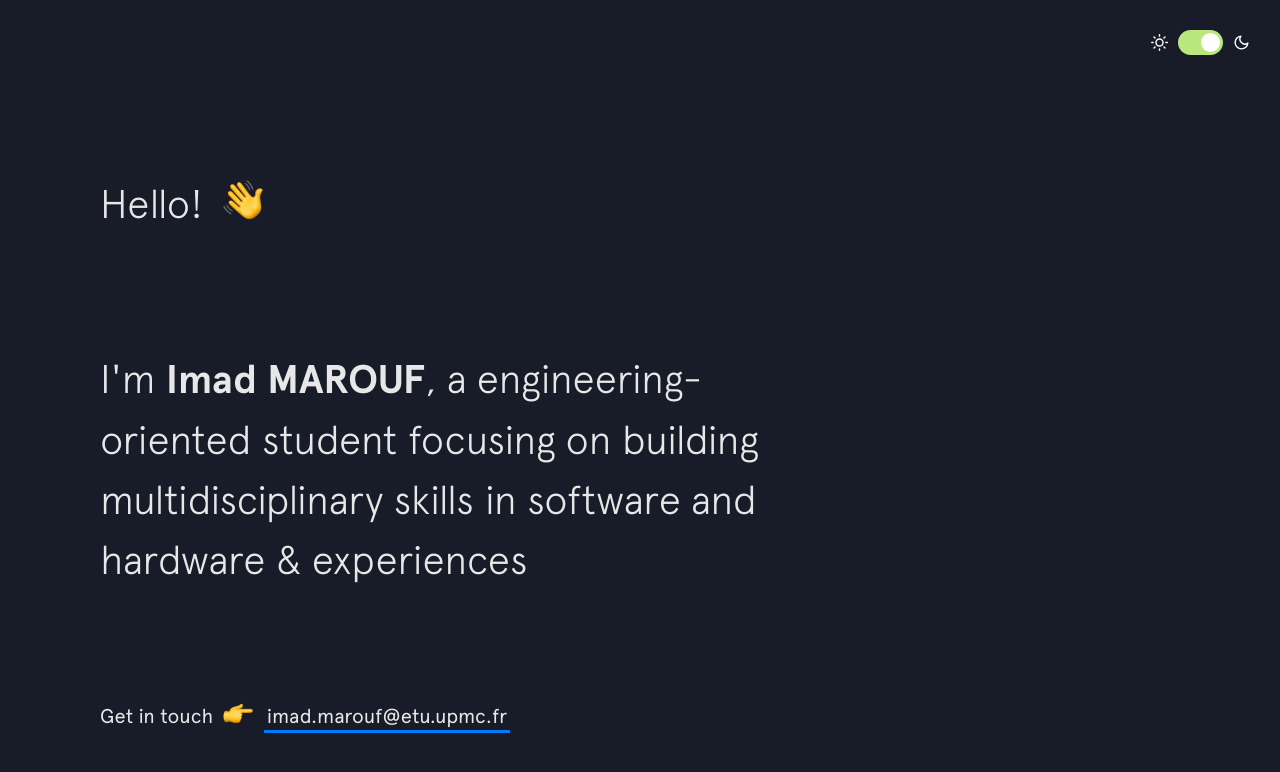
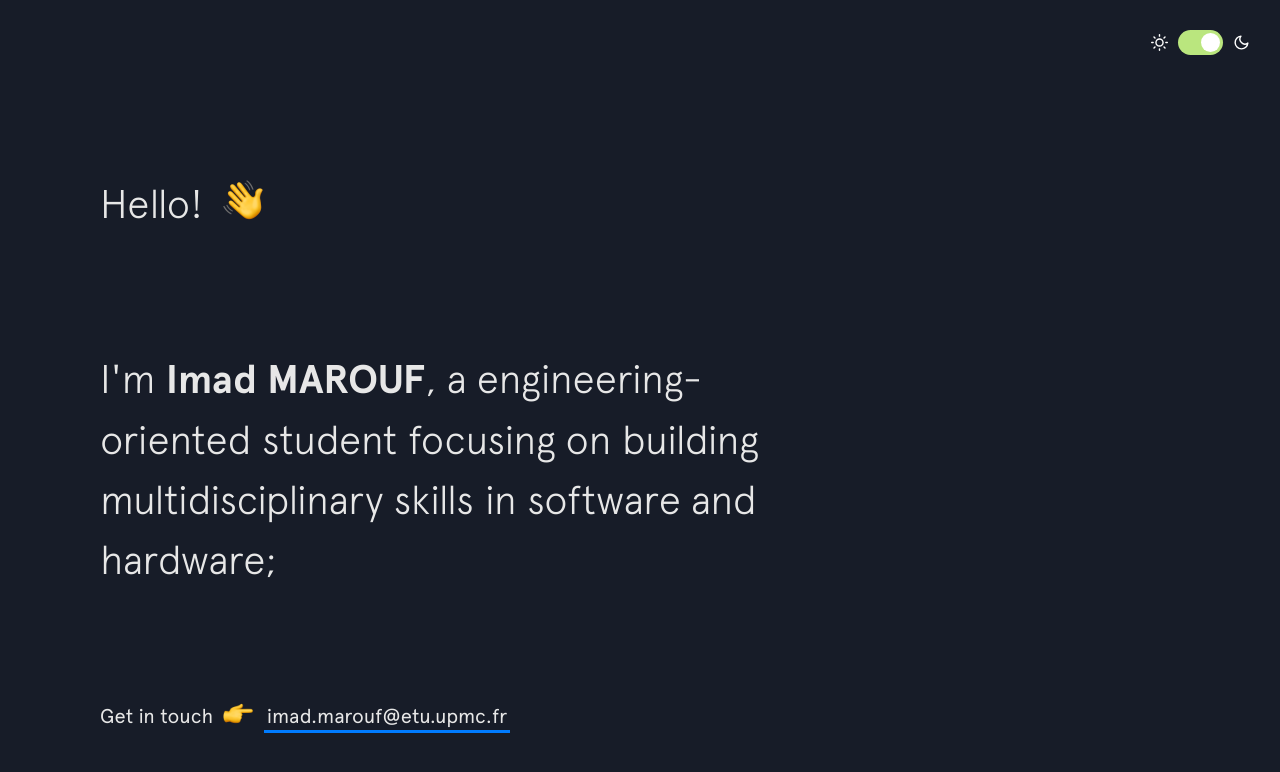
Before and after one commit to IemProg/IemProg.github.io, a Jekyll site: the page built from index.html, in a window 1280 px wide and 900 px high. Shown: the top 772 px of the window. Built offline with Jekyll 4.4.1, drawn with Linux system fonts in a browser that asks for light colours; nearby versions of some CDN libraries.

Commit message:
Update intro.html

```diff
--- a/_includes/intro.html
+++ b/_includes/intro.html
@@ -4,7 +4,7 @@
   </h1>
 
   <h2 class="intro__tagline">I'm
-    <span class="name">Imad MAROUF</span>, a engineering-oriented student focusing on building multidisciplinary skills in software and hardware &amp; experiences
+    <span class="name">Imad MAROUF</span>, a engineering-oriented student focusing on building multidisciplinary skills in software and hardware;
     <span class="emoji sunglasses"></span>
   </h2>
 
```
